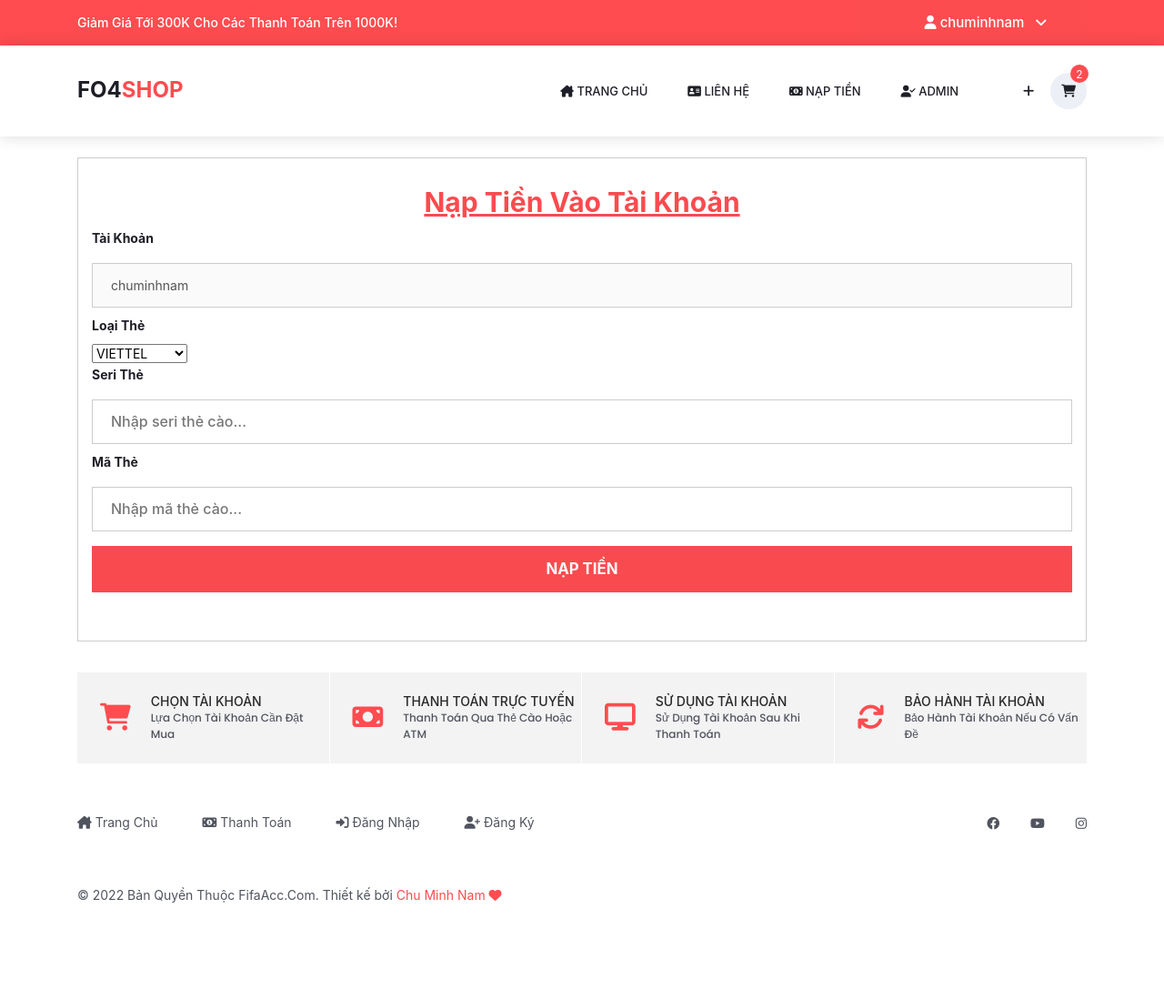
After one commit to namchuminh/shopacc, a Django app: page /nap-tien/ in a window 1280 px wide. The commit adds this page. Shown: the whole page at 91% size. Run offline with Django 4.2, Linux system fonts and the light colour scheme; a user stored in the database is signed in; data comes from the database, SQL or seed files in the repository; both versions use the stored data as it was after the commit; some libraries are stand-ins or nearby versions.

Commit message:
Hoan thanh du an

```diff
--- a/shopacc/static/styles/categories_styles.css
+++ b/shopacc/static/styles/categories_styles.css
@@ -1298,7 +1298,6 @@ section
 .product-grid
 {
 	width: 100%;
-	margin-top: 57px;
 }
 .product-item
 {
@@ -1716,3 +1715,7 @@ section
 {
 	color: #fe4c50;
 }
+
+input::placeholder { /* Chrome, Firefox, Opera, Safari 10.1+ */
+	color: white;
+}
--- /dev/null
+++ b/shopacc/templates/user/loadmoney.html
@@ -0,0 +1,69 @@
+{% extends "base.html" %}
+{% load static %}
+{% block title%}
+Fo4Shop.com - Nạp tiền vào tài khoản
+{% endblock title %}
+{% block user%}
+    <ul class="top_nav_menu">
+        <li class="account">
+            <a href="#">
+                <i class="fa-solid fa-user"></i> {{ username }} <i class="fa fa-angle-down"></i>
+            </a>
+            <ul class="account_selection">
+                <li><a href="#"><i class="fa-solid fa-money-bill-1"></i> Số Dư: {{ money }} vnđ</a></li>
+                <li><a href="{% url 'change-info' %}"><i class="fa-solid fa-key"></i> Thông Tin Tài Khoản</a></li>
+                <li><a href="{% url 'user-logout' %}"><i class="fa-solid fa-arrow-right-from-bracket"></i> Đăng Xuất</a></li>
+            </ul>
+        </li>
+    </ul>
+{% endblock user%}
+
+{% block addshop %}
+    <ul class="navbar_user">
+        {% if user.is_superuser %}
+            <li><a href="#"><i class="fa-solid fa-plus"></i></a></li>
+        {% endif %}
+        <li class="checkout">
+            <a href="{% url 'user-cart' %}">
+                <i class="fa fa-shopping-cart" aria-hidden="true"></i>
+                <span id="checkout_items" class="checkout_items">{{ cart }}</span>
+            </a>
+        </li>
+    </ul>
+{% endblock addshop%}
+
+{% block login-sigup %}
+<div class="container" style="margin-top: 100px; margin-bottom: -40px;">
+        <div class="row">
+            <div class="col">
+                <div class="product_slider_container">
+                    <form method="post" style="height: 500px;">
+                    {% csrf_token %}
+                    <h2 style="text-decoration: underline;text-align: center;margin-bottom: -60px;margin-top: 30px;font-size: 30px;color: #fa4b4f;font-weight: bolder;">Nạp Tiền Vào Tài Khoản</h2>
+                    <div class="container" style="margin-top:70px;">
+                        {% if error %}
+                            <p style="color: #fe4c50;text-align: center;height: 0px;font-size: larger;"> {{error}}</p>
+                        {% endif %}
+                        <label for="uname"><b>Tài Khoản</b></label>
+                        <input type="text" placeholder="Nhập tài khoản..." name="uname" value="{{username}}" disabled>
+
+                        <label for="email"><b>Loại Thẻ</b></label>
+                        <br>
+                        <select name="type">
+                            <option value="viettel">VIETTEL</option>
+                            <option value="mobifone">MOBIFONE</option>
+                            <option value="vinaphone">VINAPHONE</option>
+                        </select>
+                        <br>
+                        <label for="psw"><b>Seri Thẻ</b></label>
+                        <input type="text" placeholder="Nhập seri thẻ cào..." name="seri" >
+                        <label for="psw"><b>Mã Thẻ</b></label>
+                        <input type="text" placeholder="Nhập mã thẻ cào..." name="code" >
+                        <button type="submit" style="font-size: larger;font-weight: bolder;">NẠP TIỀN</button>
+                    </div>
+                    </form>
+                </div>
+            </div>
+        </div>
+    </div>
+{% endblock login-sigup%}
--- a/shopacc/user/urls.py
+++ b/shopacc/user/urls.py
@@ -1,10 +1,11 @@
 from django.urls import path
-from .views import Userlogin, Userlogout, Userchangeinfo, Usersigup, Ajax, Cartuser
+from .views import Userlogin, Userlogout, Userchangeinfo, Usersigup, Ajax, Cartuser, Loadmoney
 urlpatterns = [
     path("dang-nhap/", Userlogin.as_view(), name='user-login'),
     path("dang-ky/", Usersigup.as_view(), name='user-sigup'),
     path("dang-xuat/", Userlogout.as_view(), name='user-logout'),
     path("tai-khoan/", Userchangeinfo.as_view(), name='change-info'),
     path("ajax/", Ajax.as_view(), name='ajax'),
-    path("gio-hang/", Cartuser.as_view(), name='user-cart')
+    path("gio-hang/", Cartuser.as_view(), name='user-cart'),
+    path("nap-tien/", Loadmoney.as_view(), name='load-cart')
 ]
--- a/shopacc/user/views.py
+++ b/shopacc/user/views.py
@@ -1,10 +1,13 @@
 from ast import ExceptHandler
+import decimal
+from distutils.log import error
 from unittest import result
 from django.conf import settings
 from django.http import HttpResponse
 from django.shortcuts import redirect
 from django.shortcuts import render
 from django.views import View
+from matplotlib.pyplot import get
 from numpy import product
 from pandas import Categorical
 from home.models import AccFifa, AccCategory
@@ -12,7 +15,7 @@ from django.contrib.auth import authenticate, login, logout
 from django.contrib.auth.models import User
 from home.utils import convertVND
 from user.models import Profile, ShopCart
-from .utils import checkemail, checkpassword, checkusername, convertProductVND, totalPrice
+from .utils import checkCard, checkemail, checkpassword, checkusername, convertProductVND, totalPrice
 from django.http import JsonResponse
 from django.core import serializers
 
@@ -194,3 +197,48 @@ class Cartuser(View):
             money = convertVND(money)
             result = {'username': user.username,'money': money, 'cart':cart, 'cartDetail':cartDetail, 'total':total}
             return render(request,self.template_name,result)
+
+class Loadmoney(View):
+    template_name =  'user/loadmoney.html'
+
+    def get(self, request, *args, **kwargs):
+        if not request.user.is_authenticated:
+            return redirect('user-login')
+        else:
+            user = User.objects.all().get(username=request.user.username)
+            cart = ShopCart.objects.all().filter(user = user).count()
+            money = Profile.objects.all().get(user = user).money
+            money = convertVND(money)
+            result = {'username': user.username,'money': money, 'cart':cart}
+            return render(request,self.template_name,result)
+
+    def post(self, request):
+        if not request.user.is_authenticated:
+            return HttpResponse('Bạn không có quyền truy cập trang này!')
+        else:
+            if request.method == 'POST':
+                typecard = request.POST['type']
+                seri = request.POST['seri']
+                code = request.POST['code']
+                if(seri == "123456789" and code == "987654321"):
+                    user = User.objects.all().get(username=request.user.username)
+                    profile = Profile.objects.all().get(user = user)
+                    profile.money += decimal.Decimal('5000.000')
+                    profile.save()
+                    cart = ShopCart.objects.all().filter(user = user).count()
+                    money = Profile.objects.all().get(user = user).money
+                    money = convertVND(money)
+                    error = 'Nạp thành công! Tài khoản vừa nạp thêm 5.000.000 vnđ!'
+                    result = {'username': user.username,'money': money, 'cart':cart, 'error':error}
+                    return render(request,self.template_name,result)
+                else:
+                    user = User.objects.all().get(username=request.user.username)
+                    cart = ShopCart.objects.all().filter(user = user).count()
+                    money = Profile.objects.all().get(user = user).money
+                    money = convertVND(money)
+                    error = 'Sai mã thẻ cào hoặc seri, vui lòng kiểm tra lại!'
+                    result = {'username': user.username,'money': money, 'cart':cart, 'error':error}
+                    return render(request,self.template_name,result)
+
+            else:
+                return redirect('index')
```
Also changed, not shown: shopacc/templates/home/category.html (+3 -47 lines), shopacc/user/utils.py (+19 -0 lines), shopacc/db.sqlite3, shopacc/home/views.py (line endings or trailing spaces).
